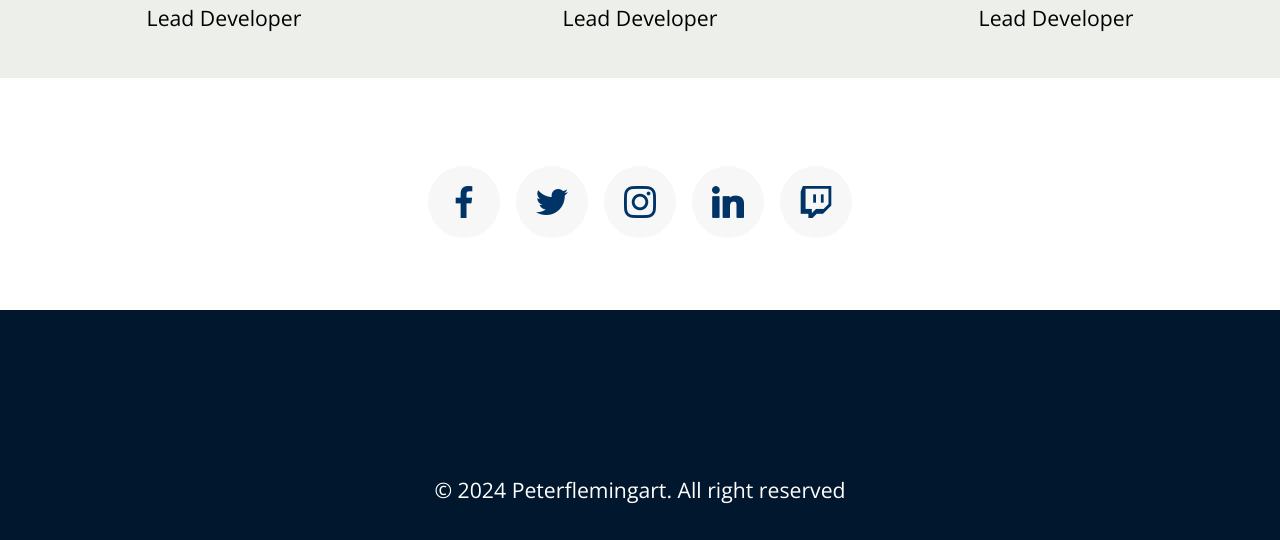
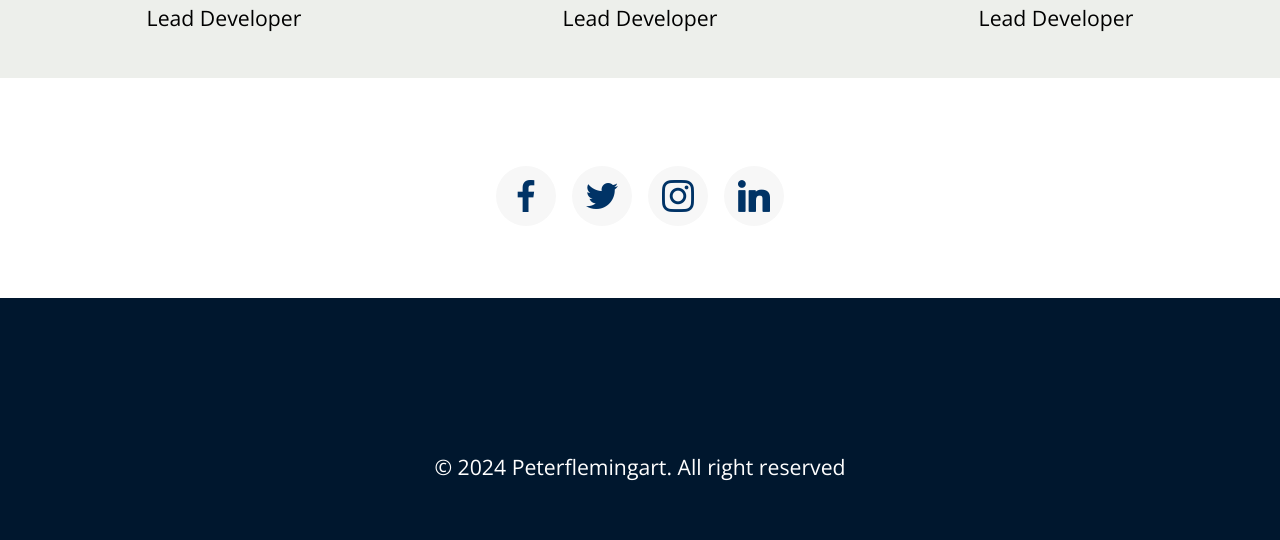
Before and after one commit to ogbuaguwizard/portfolio-website-for-artist, a plain HTML site: page team.html in a window 1280 px wide. Shown: the part 1272-1812 px from the top of the page. Drawn offline with nearby package versions, Linux system fonts and the light colour scheme.

Commit message:
Update team.html

```diff
--- a/team.html
+++ b/team.html
@@ -169,29 +169,25 @@
                 <div class="social-row">
                     <div class="soc-item">
                         <a href="https://mobiri.se/" target="_blank">
-                            <span class="mbr-iconfont socicon socicon-facebook"></span>
+                            <span style="max-width: 60px; max-height: 60px; font-size: 2em;" class="mbr-iconfont socicon socicon-facebook"></span>
                         </a>
                     </div>
                     <div class="soc-item">
                         <a href="https://mobiri.se/" target="_blank">
-                            <span class="mbr-iconfont socicon-twitter socicon"></span>
+                            <span style="max-width: 60px; max-height: 60px; font-size: 2em;" class="mbr-iconfont socicon-twitter socicon"></span>
                         </a>
                     </div>
                     <div class="soc-item">
                         <a href="https://mobiri.se/" target="_blank">
-                            <span class="mbr-iconfont socicon-instagram socicon"></span>
+                            <span style="max-width: 60px; max-height: 60px; font-size: 2em;" class="mbr-iconfont socicon-instagram socicon"></span>
                         </a>
                     </div>
                     <div class="soc-item">
                         <a href="https://mobiri.se/" target="_blank">
-                            <span class="mbr-iconfont socicon socicon-linkedin"></span>
+                            <span style="max-width: 60px; max-height: 60px; font-size: 2em;" class="mbr-iconfont socicon socicon-linkedin"></span>
                         </a>
                     </div>
-                    <div class="soc-item">
-                        <a href="https://mobiri.se/" target="_blank">
-                            <span class="mbr-iconfont socicon socicon-twitch"></span>
-                        </a>
-                    </div>
+
                 </div>
             </div>
         </div>
@@ -212,7 +208,11 @@
 
 
 
-                <li class="header-menu-item mbr-fonts-style display-5"><a href="index.html" class="text-success">Home</a></li><li class="header-menu-item mbr-fonts-style display-5"><a href="gallery.html" class="text-success">Gallery</a></li><li class="header-menu-item mbr-fonts-style display-5"><a href="store.html" class="text-success">Store</a></li><li class="header-menu-item mbr-fonts-style display-5"><a href="academy.html" class="text-success">Academy</a></li><li class="header-menu-item mbr-fonts-style display-5"><a href="team.html" class="text-success">Team</a></li></ul>
+                <li class="header-menu-item mbr-fonts-style display-4"><a href="index.html" class="text-success">Home</a></li>
+		<li class="header-menu-item mbr-fonts-style display-4"><a href="gallery.html" class="text-success">Gallery</a></li>
+		<li class="header-menu-item mbr-fonts-style display-4"><a href="store.html" class="text-success">Store</a></li>
+		<li class="header-menu-item mbr-fonts-style display-4"><a href="academy.html" class="text-success">Academy</a></li>
+		<li class="header-menu-item mbr-fonts-style display-4"><a href="team.html" class="text-success">Team</a></li></ul>
               </div>
 
 
```
